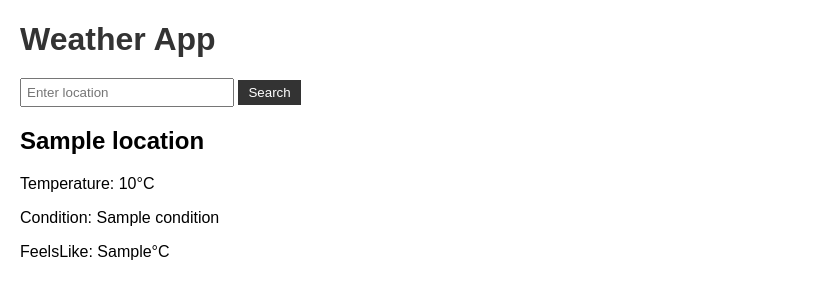
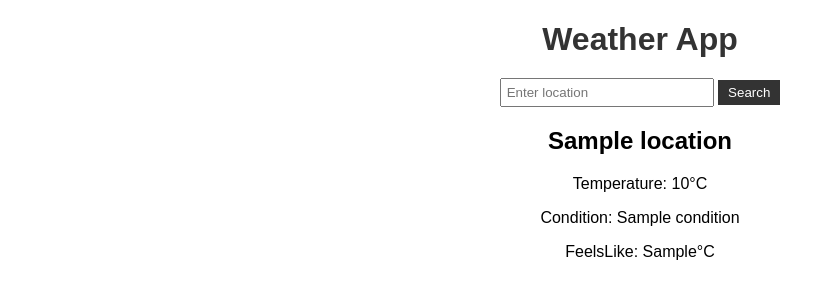
Before and after one commit to Aditya-A-Chavan/WeatherApp, a Flask app: template api/templates/weather.html in a window 1280 px wide. Shown: the top 300 px of the page, without its empty margins (0-823 px from the left). Run offline with Flask 2, Linux system fonts and the light colour scheme; the template is opened without the code that fills it: most values are stand-ins (such as "Sample title", 1, 10 or a date in 2020).

Commit message:
Update weather.html

```diff
--- a/api/templates/weather.html
+++ b/api/templates/weather.html
@@ -6,7 +6,7 @@
         body {
             font-family: Arial, sans-serif;
             margin: 20px;
-            text-align: Centre;
+            text-align: center;
         }
         h1 {
             color: #333;
```
